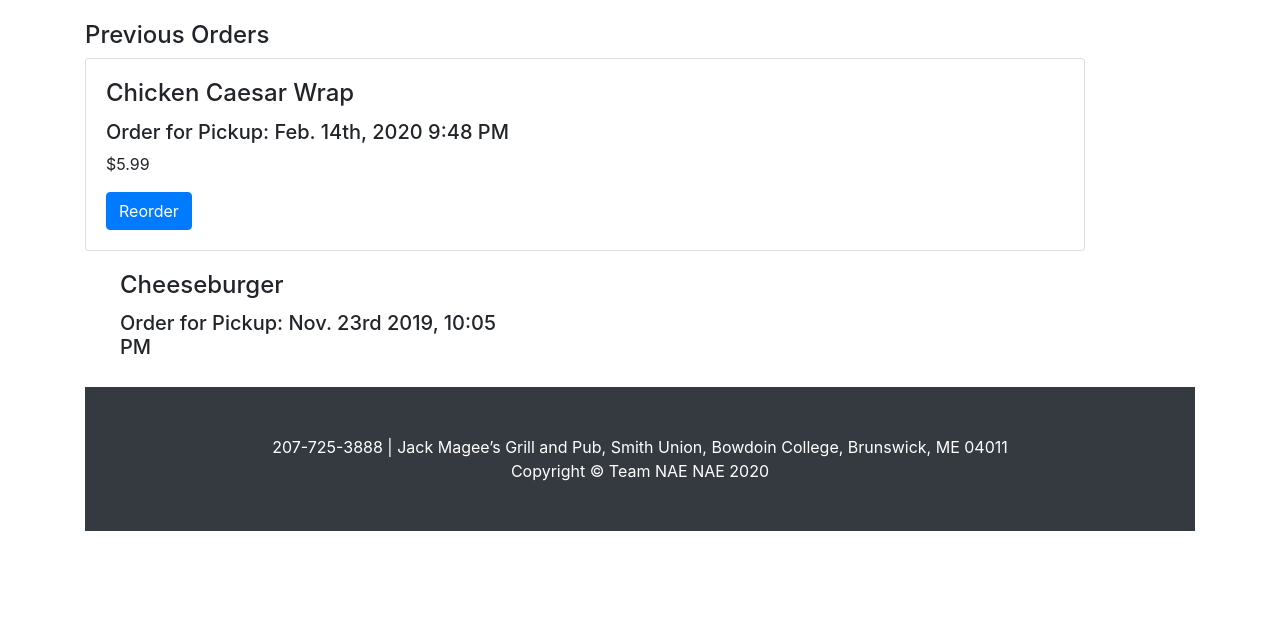
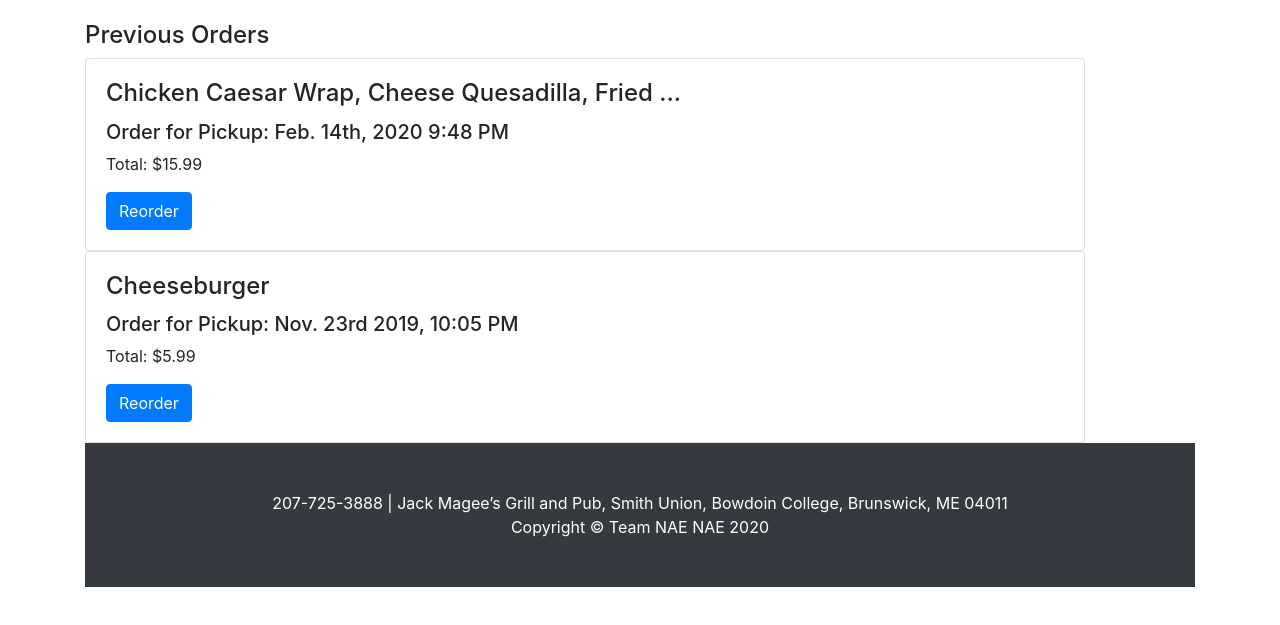
Before and after one commit to nicolenigro/ePub, a website: page my-account.html in a window 1280 px wide. Shown: the part 107-732 px from the top of the page. Drawn offline with Linux system fonts and the light colour scheme.

Commit message:
Update my-account.html

```diff
--- a/my-account.html
+++ b/my-account.html
@@ -78,22 +78,22 @@
               <div class="card" style="width:1000px">
               <div class="card-body">
                 <h4 class="card-title">
-                  <a>Chicken Caesar Wrap </a>
+                  <a>Chicken Caesar Wrap, Cheese Quesadilla, Fried ... </a>
                 </h4>
                 <h5>Order for Pickup: Feb. 14th, 2020 9:48 PM</h5>
-                <p class="card-text">$5.99</p>
+                <p class="card-text">Total: $15.99</p>
                 <a href="#" data-name="Veggie-El-Grande-Burrito" data-price="5.95" class="reorder btn btn-primary" style="right:0;">Reorder</a>
               </div>
           </div>
 
-          <div class="col-md-5" style="width:100%;">
+          <div class="card" style="width:1000px">
               <div class="card-body">
                 <h4 class="card-title">
                   <a>Cheeseburger </a>
                 </h4>
                 <h5>Order for Pickup: Nov. 23rd 2019, 10:05 PM</h5>
-                <!--<p class="card-text">A</p>-->
-                <!--<a href="#" data-name="Veggie-El-Grande-Burrito" data-price="5.95" class="add-to-cart btn btn-primary">Add to cart</a>-->
+                <p class="card-text">Total: $5.99</p>
+                <a href="#" data-name="Veggie-El-Grande-Burrito" data-price="5.95" class="reorder btn btn-primary" style="right:0;">Reorder</a>
               </div>
       </div>
         <!-- /.row -->
```
